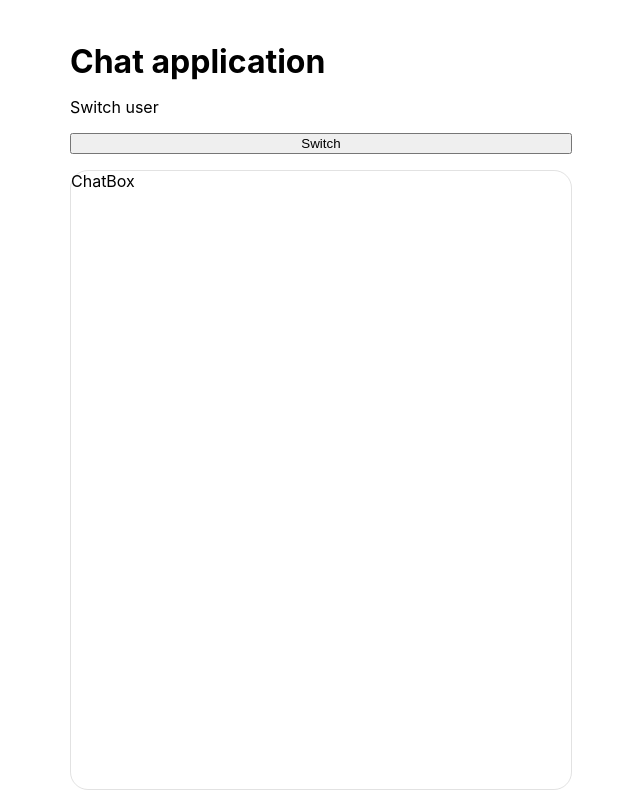
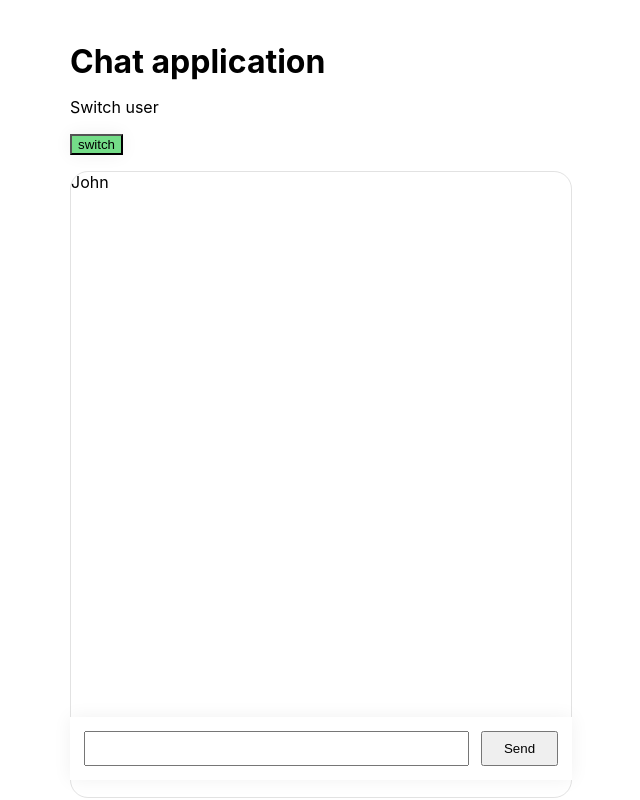
Before and after one commit to JolantaDubas/recruitment-task-app, a React (Create React App) app: page / in a window 1280 px wide. Shown: the whole page, without its empty margins (319-959 px from the left). Built offline with nearby package versions, Linux system fonts and the light colour scheme.

Commit message:
main logic added

```diff
--- a/src/App.tsx
+++ b/src/App.tsx
@@ -1,15 +1,50 @@
+import { ChatBox } from "components/chatBox";
+import { ChangeUserSwitch } from "components/changeUserSwitch";
+import { ChatItemProps, UserType } from "models/userModel";
+import { useState } from "react";
+import { createContext } from "react";
 import styled from "styled-components";
 
+interface UserContextProps {
+  user: UserType;
+  setUser: React.Dispatch<React.SetStateAction<UserType>>;
+}
+
+export const UserContext = createContext<UserContextProps>({
+  user: "John",
+  setUser: () => {},
+});
+
 function App() {
+  const [user, setUser] = useState<UserType>("John");
+
+  const [input, setInput] = useState("");
+  const [chat, setChat] = useState<Array<ChatItemProps>>();
   return (
+    <UserContext.Provider value={{ user, setUser }}>
       <Container>
         <ChatContainer>
           <h1>Chat application</h1>
           <p>Switch user</p>
-        <button>Switch</button>
-        <ChatBoxContainer>ChatBox</ChatBoxContainer>
+          <ChangeUserSwitch />
+          <ChatBox chat={chat} />
+          <InputContainer>
+            <input
+              value={input}
+              onChange={(e) => setInput(e.target.value)}
+            ></input>
+            <button
+              onClick={() => {
+                const message = { user: user, text: input };
+                setChat((prev) => (prev ? [...prev, message] : [message]));
+              }}
+            >
+              Send
+            </button>
+          </InputContainer>
         </ChatContainer>
       </Container>
+    </UserContext.Provider>
   );
 }
 
@@ -19,12 +54,13 @@ const Container = styled.div`
   justify-content: center;
 `;
 const ChatContainer = styled.div`
+  position: relative;
   display: grid;
   height: 100%;
   grid-template-rows: repeat(3, min-content) auto;
   gap: 16px;
   padding-top: 42px;
-  padding-bottom: 12px;
+  padding-bottom: 4px;
   box-sizing: border-box;
 
   h1,
@@ -32,13 +68,21 @@ const ChatContainer = styled.div`
     margin: 0;
   }
 `;
+const InputContainer = styled.div`
+  position: absolute;
+  box-sizing: border-box;
+  bottom: 20px;
+  width: 100%;
+  background: #ffffff;
+  padding: 14px;
+  box-shadow: 0px 0px 18px #0000000f;
+  display: grid;
+  grid-template-columns: 5fr 1fr;
+  gap: 12px;
 
-const ChatBoxContainer = styled.div`
-  display: grid;
-  gap: 14px;
-  height: 100%;
-  width: 500px;
-  border: 1px solid #70707033;
-  border-radius: 18px;
+  input {
+    padding: 8px;
+  }
 `;
+
 export default App;
--- /dev/null
+++ b/src/components/changeUserSwitch.tsx
@@ -0,0 +1,27 @@
+import { UserContext } from "App";
+import { useContext } from "react";
+import styled from "styled-components";
+
+interface Props {
+  isUserJohn: boolean;
+}
+const ChangeUserSwitch = () => {
+  const { user, setUser } = useContext(UserContext);
+
+  return (
+    <div>
+      <SwitchStyles
+        isUserJohn={user === "John"}
+        onClick={() => setUser(user === "John" ? "Kristian" : "John")}
+      >
+        switch
+      </SwitchStyles>
+    </div>
+  );
+};
+const SwitchStyles = styled.button<Props>`
+  background: ${(props) => (props.isUserJohn ? "#74dd88" : "white")};
+  box-shadow: 0px 0px 18px #0000000f;
+`;
+
+export { ChangeUserSwitch };
--- /dev/null
+++ b/src/components/chatBox.tsx
@@ -0,0 +1,32 @@
+import { UserContext } from "App";
+import { ChatItemProps } from "models/userModel";
+import { useContext } from "react";
+import styled from "styled-components";
+
+const ChatBox = ({ chat }: { chat?: Array<ChatItemProps> }) => {
+  const { user } = useContext(UserContext);
+
+  console.log({ user });
+  return (
+    <Container>
+      {user}
+      {chat?.map((item) => (
+        <div>
+          {item.user} {item.text} Current user: {user}
+        </div>
+      ))}
+    </Container>
+  );
+};
+
+const Container = styled.div`
+  display: flex;
+  flex-direction: column;
+  gap: 14px;
+  height: 100%;
+  width: 500px;
+  border: 1px solid #70707033;
+  border-radius: 18px;
+`;
+
+export { ChatBox };
--- /dev/null
+++ b/src/models/userModel.tsx
@@ -0,0 +1,22 @@
+export type UserType = "John" | "Kristian";
+
+export interface ChatItemProps {
+  user: UserType;
+  text: string;
+}
+
+interface MockItemProps {
+  user: string;
+  photoUrl: string;
+}
+
+const UserMockData: { John: MockItemProps; Kristian: MockItemProps } = {
+  John: {
+    user: "John Doe",
+    photoUrl: "https://picsum.photos/200/200",
+  },
+  Kristian: {
+    user: "Kristian Pach",
+    photoUrl: "https://picsum.photos/201/201",
+  },
+};
```
Lines whose indentation alone changed are shown as unchanged.
